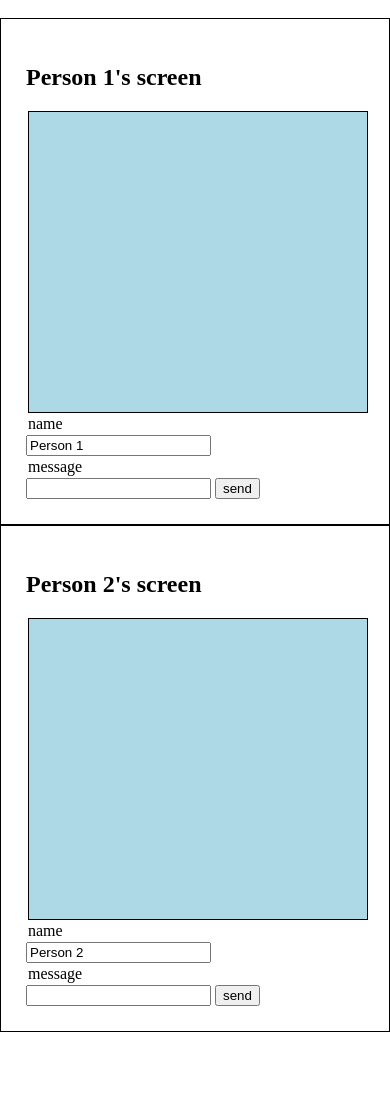
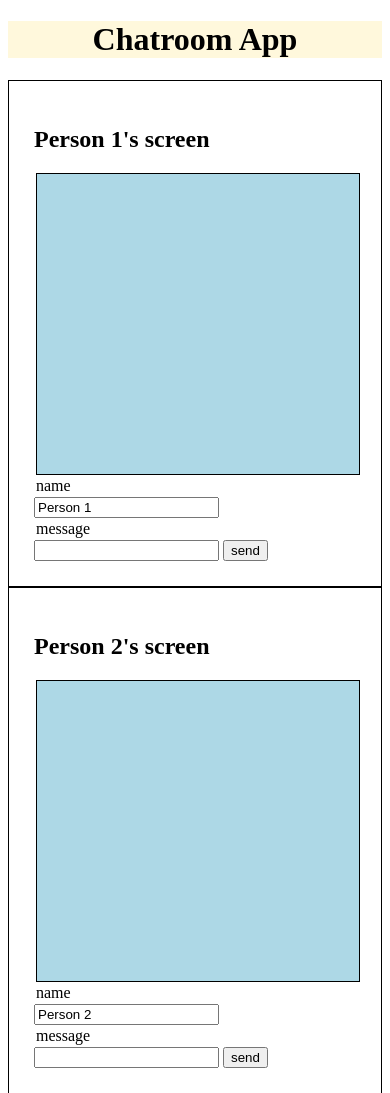
Before and after one commit to donovankg/chat-app, a plain HTML site: page index.html in a window 390 px wide. Shown: the top 1093 px of the page. Before the commit the page ends 1050 px from the top, so only its background shows below. Drawn offline with Linux system fonts and the light colour scheme.

Commit message:
made the page more responsive

```diff
--- a/css/style.css
+++ b/css/style.css
@@ -1,10 +1,17 @@
 p{
   margin: 2px;
 }
+.chatWindows{
+  display: flex;
+}
+h1{
+  text-align: center;
+  background: cornsilk;
+}
 body{
-display: flex;
 }
 .personalWindow{
+
   flex-grow: 1;
   margin: auto;
   border: 1px solid black;
@@ -51,7 +58,7 @@ span{
   clear: both;
 }
 @media screen and (max-width: 680px) {
-  body{
+  .chatWindows{
     display: inline;
   }
 
--- a/index.html
+++ b/index.html
@@ -7,8 +7,9 @@
         <link href="css/style.css" rel="stylesheet" type="text/css"/>
     </head>
     <body>
+      <h1>Chatroom App</h1>
+      <div class="chatWindows">
         <div class="personalWindow">
-
           <h2>Person 1's screen</h2>
           <div>
             <p class='chat' id ="text1"></p>
@@ -30,6 +31,8 @@
             <button id ="send2">send</button>
           </div>
         </div>
+
+      </div>
         <script src="js/app.js"></script>
 
     </body>
```
Also changed, not shown: 1 other file. Lines whose indentation alone changed are shown as unchanged.
